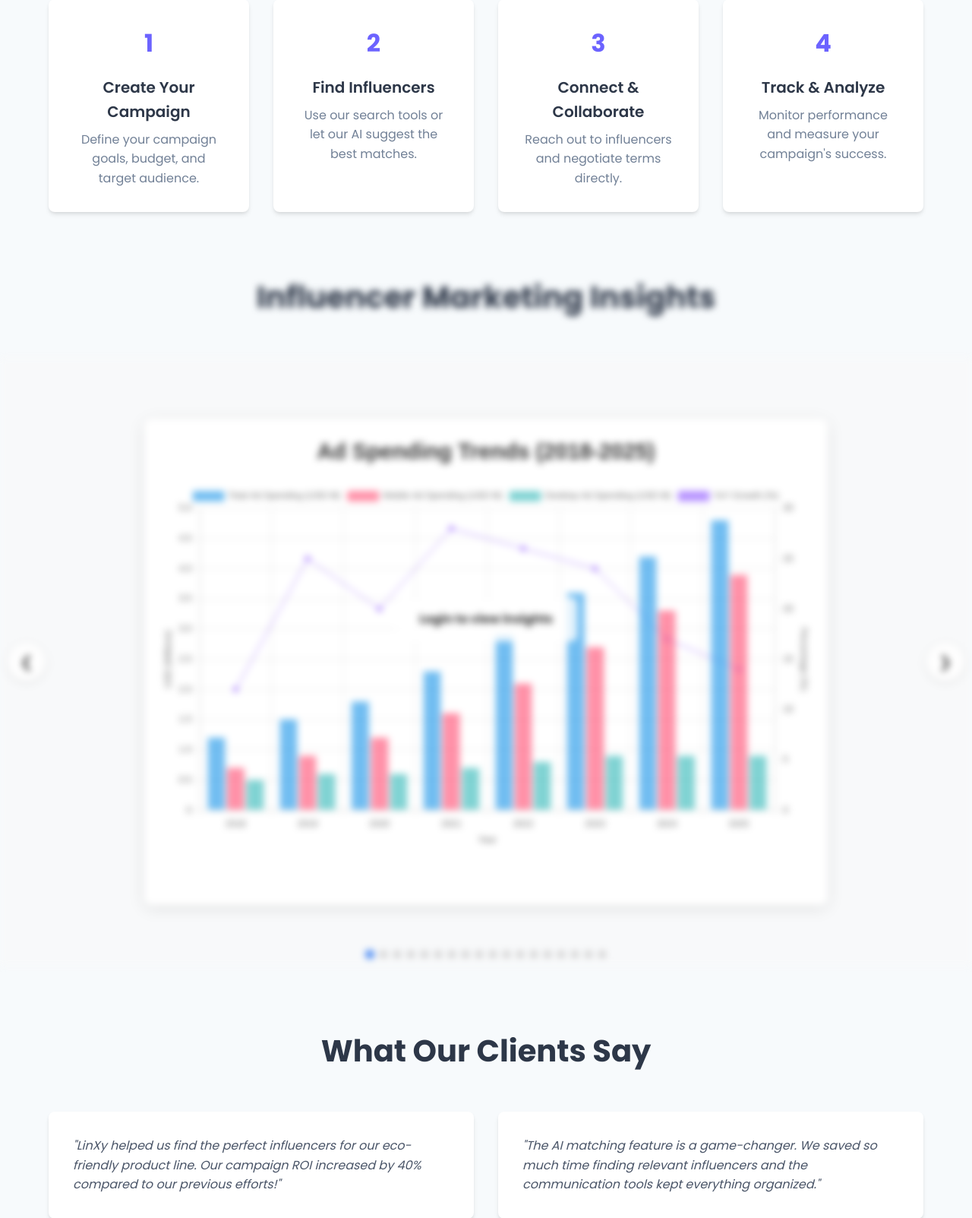
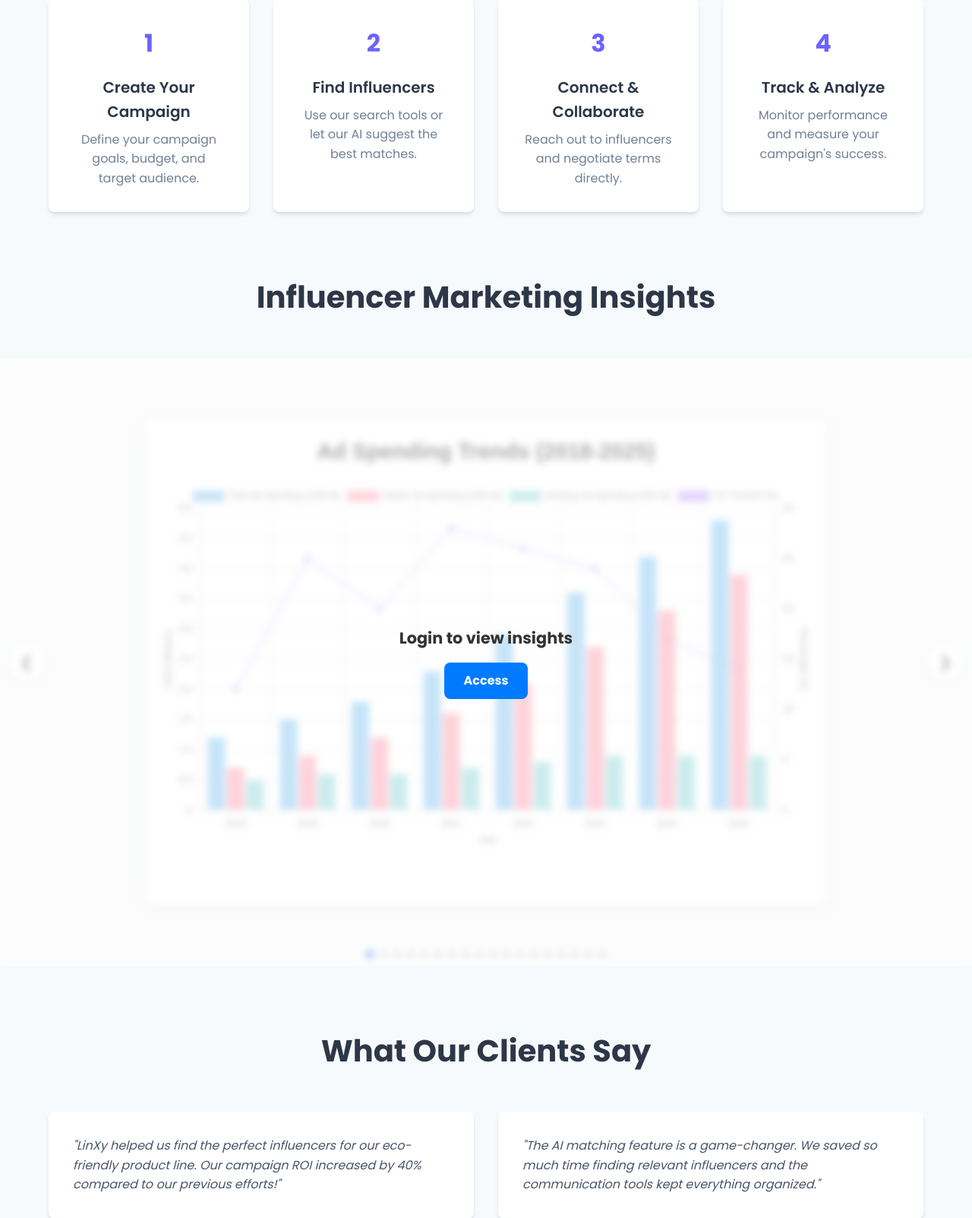
Before and after one commit to Manukyan-Andranik/linxy.am, a Flask app: page / in a window 1280 px wide. Shown: the part 1779-3382 px from the top of the page at 76% size. Run offline with Flask 3, Linux system fonts and the light colour scheme.

Commit message:
charts to blure

```diff
--- a/static/css/index.css
+++ b/static/css/index.css
@@ -181,23 +181,51 @@
     justify-content: center;
 }
 
+/* Overlay that stays sharp and clickable */
+
+#chart-wrapper {
+    position: relative;
+}
 
 .blurred {
     filter: blur(5px);
-    pointer-events: none; /* Prevent interaction with charts */
-    position: relative;
+    pointer-events: none;
 }
 
-.blurred::after {
-    content: "Login to view insights";
+.blur-overlay {
     position: absolute;
-    top: 50%;
-    left: 50%;
-    transform: translate(-50%, -50%);
-    background: rgba(255, 255, 255, 0.8);
+    top: 0;
+    left: 0;
+    width: 100%;
+    height: 100%;
+    z-index: 10;
+
+    display: flex;
+    flex-direction: column;
+    justify-content: center;
+    align-items: center;
+
+    background-color: rgba(255, 255, 255, 0.6);
+    pointer-events: auto;
+}
+
+.blur-text {
+    font-size: 1.3rem;
+    font-weight: bold;
     color: #333;
-    padding: 1rem 2rem;
+    margin-bottom: 1rem;
+}
+
+.blur-button {
+    padding: 0.7rem 1.6rem;
+    background-color: #007bff;
+    color: white;
     border-radius: 8px;
     font-weight: bold;
-    z-index: 2;
+    text-decoration: none;
+    transition: background-color 0.3s ease;
 }
+
+.blur-button:hover {
+    background-color: #0056b3;
+}
--- a/templates/index.html
+++ b/templates/index.html
@@ -119,10 +119,21 @@
 </section>
 
 <!-- Comprehensive Charts Dashboard -->
-<div id="chart-container" class="{% if not current_user.is_authenticated %}blurred{% endif %}">
-    <h2 class="section-title">Influencer Marketing Insights</h2>
-    {% include 'partials/charts.html' %}
+<h2 class="section-title">Influencer Marketing Insights</h2>
+<div id="chart-wrapper" style="position: relative;">
+    <div id="chart-container" class="{% if not current_user.is_authenticated %}blurred{% endif %}">
+        {% include 'partials/charts.html' %}
+    </div>
+
+    {% if not current_user.is_authenticated %}
+        <div class="blur-overlay">
+            <p class="blur-text">Login to view insights</p>
+            <a href="{{ url_for('login') }}" class="blur-button">Access</a>
+        </div>
+    {% endif %}
 </div>
+
+
 
 
 <!-- Testimonials Section -->
```
